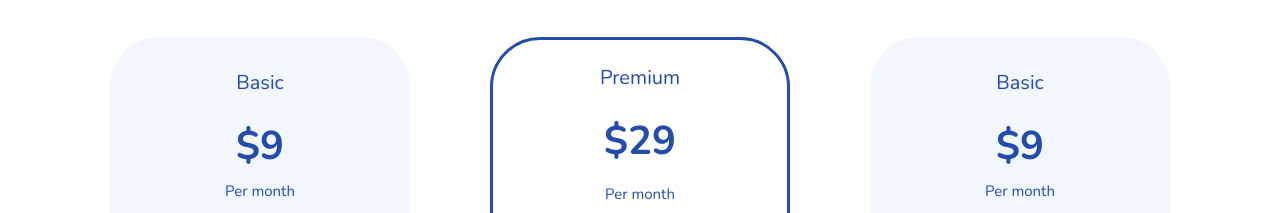
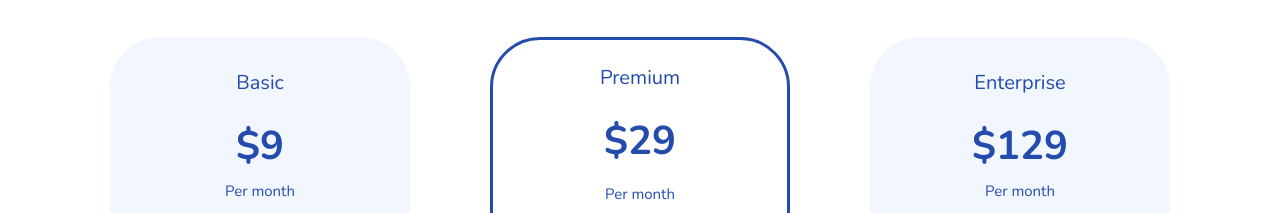
Before and after one commit to SyifaShintawati/Startup-Web, a plain HTML site: page index.html in a window 1280 px wide. Shown: the part 2355-2568 px from the top of the page. Drawn offline with nearby package versions, Linux system fonts and the light colour scheme.

Commit message:
gesit : update enterprise content

```diff
--- a/index.html
+++ b/index.html
@@ -381,8 +381,8 @@
           <div class="price-grey-card">
             <div class="price-grey-card-content">
               <div class="price-grey-top-content">
-                <p class="price-grey-content-title">Basic</p>
-                <p class="price-amount">$9</p>
+                <p class="price-grey-content-title">Enterprise</p>
+                <p class="price-amount">$129</p>
                 <p class="per-month">Per month</p>
               </div>
               <div class="price-grey-learn-more">Learn more</div>
```
